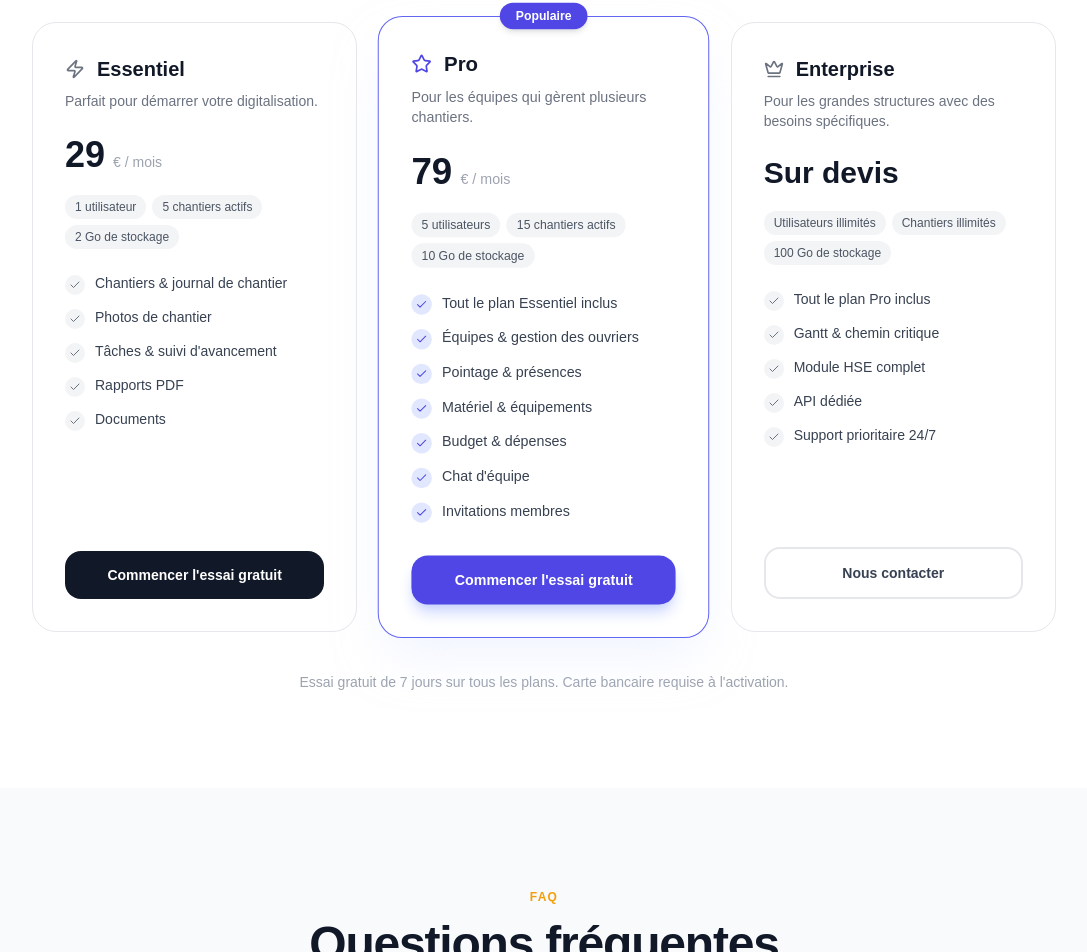
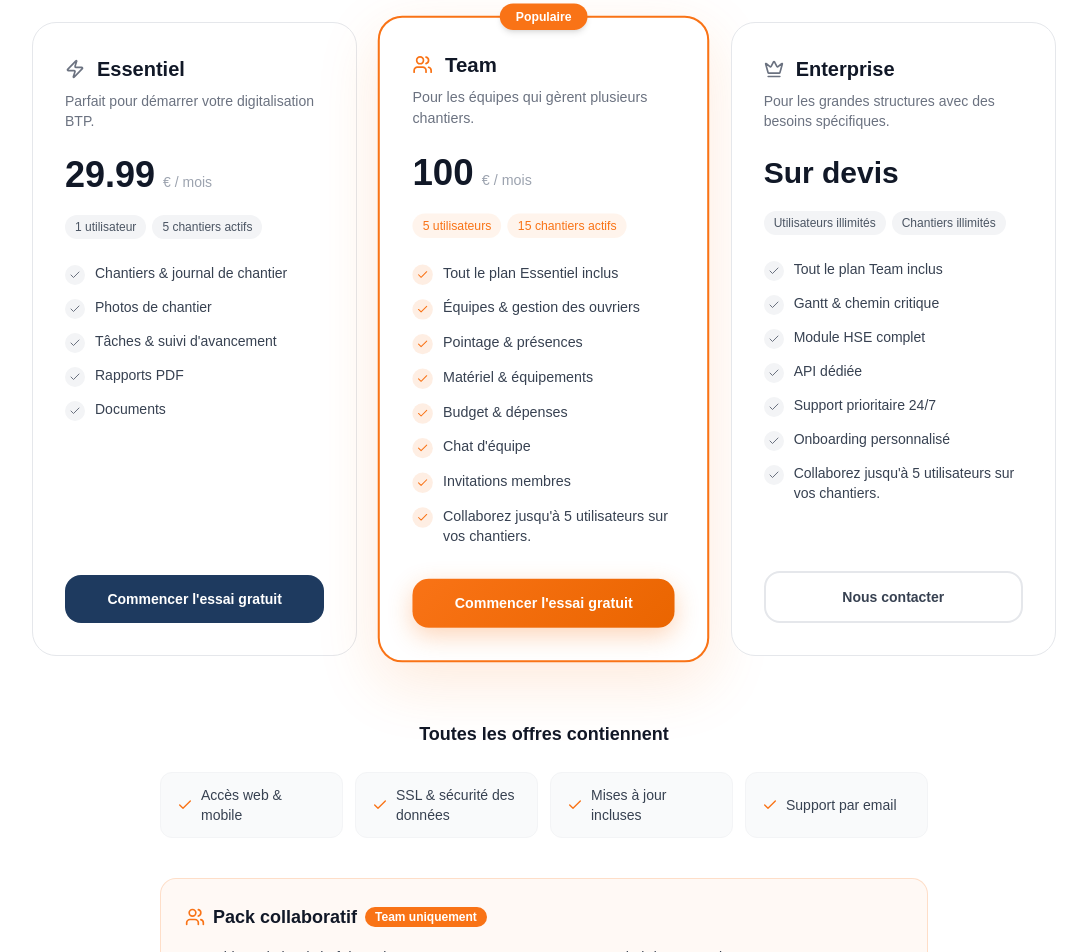
Before and after one commit to romaric-ui/Online-Report-System, a Next.js app: page / in a window 1280 px wide. Shown: the part 5008-5960 px from the top of the page, without its empty margins (96-1183 px from the left). Built offline with nearby package versions, Linux system fonts and the light colour scheme; no server answers.

Commit message:
feat: pricing Team - description collaboration 5 utilisateurs

```diff
--- a/src/app/components/LandingPricing.jsx
+++ b/src/app/components/LandingPricing.jsx
@@ -1,74 +1,92 @@
 "use client";
-import { useState } from 'react';
-import { useRouter } from 'next/navigation';
-import { Check, Zap, Star, Crown } from 'lucide-react';
+import { useState } from "react";
+import { useRouter } from "next/navigation";
+import { Check, Zap, Users, Crown } from "lucide-react";
 
 const PLANS = [
   {
-    slug:        'essentiel',
-    nom:         'Essentiel',
-    prix_mensuel: 29,
-    prix_annuel:  290,
-    icon:        Zap,
-    description: 'Parfait pour démarrer votre digitalisation.',
-    max_utilisateurs: '1 utilisateur',
-    max_chantiers:    '5 chantiers actifs',
-    stockage:         '2 Go de stockage',
+    slug: "essentiel",
+    nom: "Essentiel",
+    prix_mensuel: 29.99,
+    prix_annuel: 299,
+    icon: Zap,
+    description: "Parfait pour démarrer votre digitalisation BTP.",
+    max_utilisateurs: "1 utilisateur",
+    max_chantiers: "5 chantiers actifs",
     features: [
-      'Chantiers & journal de chantier',
-      'Photos de chantier',
-      'Tâches & suivi d\'avancement',
-      'Rapports PDF',
-      'Documents',
+      "Chantiers & journal de chantier",
+      "Photos de chantier",
+      "Tâches & suivi d'avancement",
+      "Rapports PDF",
+      "Documents",
     ],
     highlight: false,
     badge: null,
-    cta: 'Commencer l\'essai gratuit',
+    cta: "Commencer l'essai gratuit",
   },
   {
-    slug:        'pro',
-    nom:         'Pro',
-    prix_mensuel: 79,
-    prix_annuel:  790,
-    icon:        Star,
-    description: 'Pour les équipes qui gèrent plusieurs chantiers.',
-    max_utilisateurs: '5 utilisateurs',
-    max_chantiers:    '15 chantiers actifs',
-    stockage:         '10 Go de stockage',
+    slug: "team",
+    nom: "Team",
+    prix_mensuel: 100,
+    prix_annuel: 1000,
+    icon: Users,
+    description: "Pour les équipes qui gèrent plusieurs chantiers.",
+    max_utilisateurs: "5 utilisateurs",
+    max_chantiers: "15 chantiers actifs",
     features: [
-      'Tout le plan Essentiel inclus',
-      'Équipes & gestion des ouvriers',
-      'Pointage & présences',
-      'Matériel & équipements',
-      'Budget & dépenses',
-      'Chat d\'équipe',
-      'Invitations membres',
+      "Tout le plan Essentiel inclus",
+      "Équipes & gestion des ouvriers",
+      "Pointage & présences",
+      "Matériel & équipements",
+      "Budget & dépenses",
+      "Chat d'équipe",
+      "Invitations membres",
+      "Collaborez jusqu'à 5 utilisateurs sur vos chantiers.",
     ],
     highlight: true,
-    badge: 'Populaire',
-    cta: 'Commencer l\'essai gratuit',
+    badge: "Populaire",
+    cta: "Commencer l'essai gratuit",
   },
   {
-    slug:        'enterprise',
-    nom:         'Enterprise',
+    slug: "enterprise",
+    nom: "Enterprise",
     prix_mensuel: null,
-    prix_annuel:  null,
-    icon:        Crown,
-    description: 'Pour les grandes structures avec des besoins spécifiques.',
-    max_utilisateurs: 'Utilisateurs illimités',
-    max_chantiers:    'Chantiers illimités',
-    stockage:         '100 Go de stockage',
+    prix_annuel: null,
+    icon: Crown,
+    description: "Pour les grandes structures avec des besoins spécifiques.",
+    max_utilisateurs: "Utilisateurs illimités",
+    max_chantiers: "Chantiers illimités",
     features: [
-      'Tout le plan Pro inclus',
-      'Gantt & chemin critique',
-      'Module HSE complet',
-      'API dédiée',
-      'Support prioritaire 24/7',
+      "Tout le plan Team inclus",
+      "Gantt & chemin critique",
+      "Module HSE complet",
+      "API dédiée",
+      "Support prioritaire 24/7",
+      "Onboarding personnalisé",
+      "Collaborez jusqu'à 5 utilisateurs sur vos chantiers.",
     ],
     highlight: false,
     badge: null,
-    cta: 'Nous contacter',
+    cta: "Nous contacter",
   },
+];
+
+// Pack collaboratif Team uniquement
+const PACK_COLLAB = [
+  "Tableau de bord chef de projet",
+  "Rapport hebdo automatique",
+  "Notifications temps réel",
+  "Gestion des rôles & permissions",
+  "Historique complet des actions",
+  "Invitez jusqu'à 5 collaborateurs sur vos projets",
+];
+
+// Contenu commun à tous les plans
+const COMMUN = [
+  "Accès web & mobile",
+  "SSL & sécurité des données",
+  "Mises à jour incluses",
+  "Support par email",
 ];
 
 export default function LandingPricing({ onGetStarted }) {
@@ -76,40 +94,45 @@ export default function LandingPricing({ onGetStarted }) {
   const [annual, setAnnual] = useState(false);
 
   const handleCta = (plan) => {
-    if (plan.cta === 'Nous contacter') {
-      window.location.href = 'mailto:contact@sgtec.fr?subject=Plan Enterprise';
+    if (plan.cta === "Nous contacter") {
+      window.location.href =
+        "mailto:contact@projectra.com?subject=Plan Enterprise PROJECTRA";
       return;
     }
     if (onGetStarted) {
       onGetStarted();
     } else {
-      router.push('/inscription');
+      router.push("/inscription");
     }
   };
 
   return (
     <section id="pricing" className="py-24 bg-white">
       <div className="max-w-7xl mx-auto px-4 sm:px-6 lg:px-8">
-
         {/* Header */}
         <div className="text-center mb-12">
-          <span className="text-xs font-semibold text-indigo-600 uppercase tracking-widest">
+          <span
+            className="text-xs font-semibold uppercase tracking-widest"
+            style={{ color: "#F97316" }}
+          >
             Tarifs
           </span>
           <h2 className="mt-3 text-4xl md:text-5xl font-extrabold text-gray-900 tracking-tight">
-            Des offres adaptées à{' '}
-            <span className="text-indigo-600">votre activité</span>
+            Des offres adaptées à{" "}
+            <span style={{ color: "#F97316" }}>votre activité</span>
           </h2>
           <p className="mt-5 text-lg text-gray-500 max-w-xl mx-auto">
-            Essai gratuit de 7 jours sur tous les plans. Sans carte bancaire.
+            Essai gratuit de 7 jours sur tous les plans.
           </p>
 
-          {/* Toggle */}
+          {/* Toggle mensuel/annuel */}
           <div className="mt-8 inline-flex items-center gap-1 bg-gray-100 rounded-2xl p-1">
             <button
               onClick={() => setAnnual(false)}
               className={`px-5 py-2 rounded-xl text-sm font-semibold transition-all duration-200 ${
-                !annual ? 'bg-white text-gray-900 shadow-sm' : 'text-gray-500 hover:text-gray-700'
+                !annual
+                  ? "bg-white text-gray-900 shadow-sm"
+                  : "text-gray-500 hover:text-gray-700"
               }`}
             >
               Mensuel
@@ -117,7 +140,9 @@ export default function LandingPricing({ onGetStarted }) {
             <button
               onClick={() => setAnnual(true)}
               className={`px-5 py-2 rounded-xl text-sm font-semibold transition-all duration-200 flex items-center gap-2 ${
-                annual ? 'bg-white text-gray-900 shadow-sm' : 'text-gray-500 hover:text-gray-700'
+                annual
+                  ? "bg-white text-gray-900 shadow-sm"
+                  : "text-gray-500 hover:text-gray-700"
               }`}
             >
               Annuel
@@ -139,21 +164,37 @@ export default function LandingPricing({ onGetStarted }) {
                 key={plan.slug}
                 className={`relative rounded-3xl p-8 flex flex-col border transition-all duration-200 ${
                   plan.highlight
-                    ? 'border-indigo-500 shadow-2xl shadow-indigo-100/50 bg-white scale-[1.02]'
-                    : 'border-gray-200 bg-white hover:shadow-lg hover:-translate-y-1'
+                    ? "shadow-2xl bg-white scale-[1.02]"
+                    : "border-gray-200 bg-white hover:shadow-lg hover:-translate-y-1"
                 }`}
+                style={
+                  plan.highlight
+                    ? {
+                        border: "2px solid #F97316",
+                        boxShadow: "0 20px 60px rgba(249,115,22,0.15)",
+                      }
+                    : {}
+                }
               >
                 {plan.badge && (
                   <div className="absolute -top-3.5 left-1/2 -translate-x-1/2">
-                    <span className="bg-indigo-600 text-white text-xs font-bold px-4 py-1.5 rounded-full shadow-md">
+                    <span
+                      className="text-white text-xs font-bold px-4 py-1.5 rounded-full shadow-md"
+                      style={{ background: "#F97316" }}
+                    >
                       {plan.badge}
                     </span>
                   </div>
                 )}
 
                 <div className="flex items-center gap-3 mb-2">
-                  <Icon className={`w-5 h-5 ${plan.highlight ? 'text-indigo-600' : 'text-gray-500'}`} />
-                  <h3 className="text-xl font-bold text-gray-900">{plan.nom}</h3>
+                  <Icon
+                    className="w-5 h-5"
+                    style={{ color: plan.highlight ? "#F97316" : "#6B7280" }}
+                  />
+                  <h3 className="text-xl font-bold text-gray-900">
+                    {plan.nom}
+                  </h3>
                 </div>
                 <p className="text-sm text-gray-500 mb-6">{plan.description}</p>
 
@@ -162,11 +203,19 @@ export default function LandingPricing({ onGetStarted }) {
                   {prix !== null ? (
                     <div>
                       {annual && plan.prix_mensuel && (
-                        <span className="text-sm text-gray-400 line-through mr-2">{plan.prix_mensuel * 12} €</span>
+                        <span className="text-sm text-gray-400 line-through mr-2">
+                          {(plan.prix_mensuel * 12).toFixed(0)} €
+                        </span>
                       )}
                       <div className="flex items-baseline gap-1">
-                        <span className="text-4xl font-extrabold text-gray-900">{prix}</span>
-                        <span className="text-sm text-gray-400 ml-1">€ / {annual ? 'an' : 'mois'}</span>
+                        <span className="text-4xl font-extrabold text-gray-900">
+                          {typeof prix === "number" && !Number.isInteger(prix)
+                            ? prix.toFixed(2)
+                            : prix}
+                        </span>
+                        <span className="text-sm text-gray-400 ml-1">
+                          € / {annual ? "an" : "mois"}
+                        </span>
                       </div>
                       {annual && (
                         <p className="text-xs text-emerald-600 mt-1 font-semibold">
@@ -175,25 +224,50 @@ export default function LandingPricing({ onGetStarted }) {
                       )}
                     </div>
                   ) : (
-                    <span className="text-3xl font-extrabold text-gray-900">Sur devis</span>
+                    <span className="text-3xl font-extrabold text-gray-900">
+                      Sur devis
+                    </span>
                   )}
                 </div>
 
                 {/* Limites */}
                 <div className="flex flex-wrap gap-1.5 mb-6 mt-3">
-                  {[plan.max_utilisateurs, plan.max_chantiers, plan.stockage].map((l, i) => (
-                    <span key={i} className="text-xs bg-gray-100 text-gray-600 rounded-full px-2.5 py-1 font-medium">{l}</span>
-                  ))}
+                  {[plan.max_utilisateurs, plan.max_chantiers].map(
+                    (limite, i) => (
+                      <span
+                        key={i}
+                        className="text-xs rounded-full px-2.5 py-1 font-medium"
+                        style={{
+                          background: plan.highlight
+                            ? "rgba(249,115,22,0.08)"
+                            : "#F3F4F6",
+                          color: plan.highlight ? "#F97316" : "#4B5563",
+                        }}
+                      >
+                        {limite}
+                      </span>
+                    ),
+                  )}
                 </div>
 
                 {/* Features */}
                 <ul className="space-y-3 mb-8 flex-1">
                   {plan.features.map((feature, i) => (
                     <li key={i} className="flex items-start gap-2.5">
-                      <div className={`w-5 h-5 rounded-full flex items-center justify-center flex-shrink-0 mt-0.5 ${
-                        plan.highlight ? 'bg-indigo-100' : 'bg-gray-100'
-                      }`}>
-                        <Check className={`w-3 h-3 ${plan.highlight ? 'text-indigo-600' : 'text-gray-500'}`} />
+                      <div
+                        className="w-5 h-5 rounded-full flex items-center justify-center flex-shrink-0 mt-0.5"
+                        style={{
+                          background: plan.highlight
+                            ? "rgba(249,115,22,0.12)"
+                            : "#F3F4F6",
+                        }}
+                      >
+                        <Check
+                          className="w-3 h-3"
+                          style={{
+                            color: plan.highlight ? "#F97316" : "#6B7280",
+                          }}
+                        />
                       </div>
                       <span className="text-sm text-gray-700">{feature}</span>
                     </li>
@@ -203,13 +277,26 @@ export default function LandingPricing({ onGetStarted }) {
                 {/* CTA */}
                 <button
                   onClick={() => handleCta(plan)}
-                  className={`w-full py-3.5 rounded-2xl font-semibold text-sm transition-all duration-200 ${
+                  className="w-full py-3.5 rounded-2xl font-semibold text-sm transition-all duration-200"
+                  style={
                     plan.highlight
-                      ? 'bg-indigo-600 hover:bg-indigo-700 text-white shadow-lg shadow-indigo-200 hover:scale-[1.01]'
-                      : plan.cta === 'Nous contacter'
-                        ? 'bg-white border-2 border-gray-200 text-gray-700 hover:border-indigo-300 hover:text-indigo-600'
-                        : 'bg-gray-900 hover:bg-gray-800 text-white'
-                  }`}
+                      ? {
+                          background:
+                            "linear-gradient(135deg, #F97316, #ea6500)",
+                          color: "white",
+                          boxShadow: "0 8px 24px rgba(249,115,22,0.3)",
+                        }
+                      : plan.cta === "Nous contacter"
+                        ? {
+                            background: "white",
+                            border: "2px solid #E5E7EB",
+                            color: "#374151",
+                          }
+                        : {
+                            background: "#1E3A5F",
+                            color: "white",
+                          }
+                  }
                 >
                   {plan.cta}
                 </button>
@@ -218,8 +305,64 @@ export default function LandingPricing({ onGetStarted }) {
           })}
         </div>
 
+        {/* Section : Toutes les offres contiennent */}
+        <div className="mt-16 max-w-3xl mx-auto">
+          <h3 className="text-center text-lg font-bold text-gray-900 mb-6">
+            Toutes les offres contiennent
+          </h3>
+          <div className="grid grid-cols-2 md:grid-cols-4 gap-3">
+            {COMMUN.map((item, i) => (
+              <div
+                key={i}
+                className="flex items-center gap-2 px-4 py-3 rounded-xl bg-gray-50 border border-gray-100"
+              >
+                <Check
+                  className="w-4 h-4 shrink-0"
+                  style={{ color: "#F97316" }}
+                />
+                <span className="text-sm text-gray-700 font-medium">
+                  {item}
+                </span>
+              </div>
+            ))}
+          </div>
+        </div>
+
+        {/* Section : Pack collaboratif Team */}
+        <div
+          className="mt-10 max-w-3xl mx-auto rounded-2xl p-6 border"
+          style={{
+            background: "rgba(249,115,22,0.04)",
+            borderColor: "rgba(249,115,22,0.2)",
+          }}
+        >
+          <div className="flex items-center gap-2 mb-4">
+            <Users className="w-5 h-5" style={{ color: "#F97316" }} />
+            <h3 className="text-lg font-bold text-gray-900">
+              Pack collaboratif
+            </h3>
+            <span
+              className="text-xs font-bold px-2.5 py-0.5 rounded-full text-white"
+              style={{ background: "#F97316" }}
+            >
+              Team uniquement
+            </span>
+          </div>
+          <div className="grid grid-cols-1 md:grid-cols-2 gap-2">
+            {PACK_COLLAB.map((item, i) => (
+              <div key={i} className="flex items-center gap-2">
+                <Check
+                  className="w-4 h-4 shrink-0"
+                  style={{ color: "#F97316" }}
+                />
+                <span className="text-sm text-gray-700">{item}</span>
+              </div>
+            ))}
+          </div>
+        </div>
+
         <p className="mt-10 text-center text-sm text-gray-400">
-          Essai gratuit de 7 jours sur tous les plans. Carte bancaire requise à l'activation.
+          Essai gratuit de 7 jours.
         </p>
       </div>
     </section>
```
